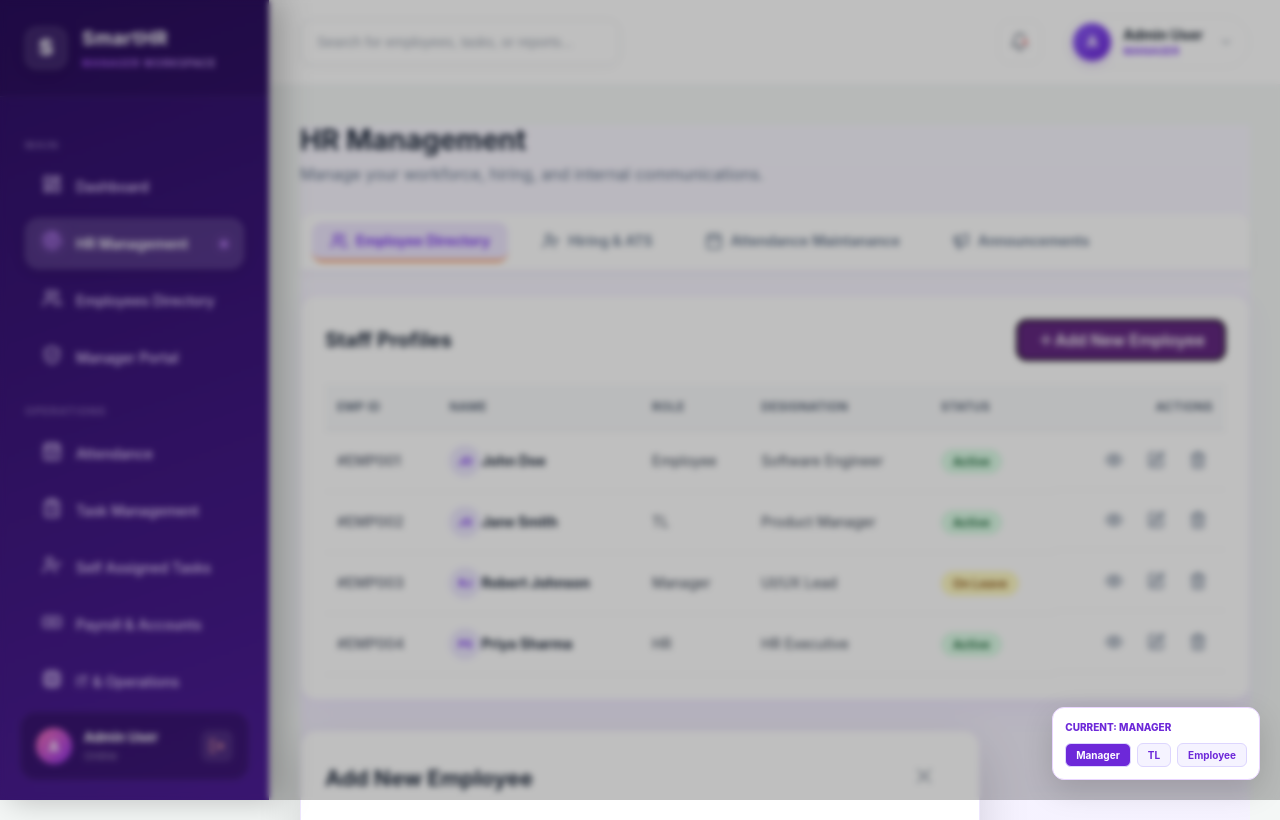
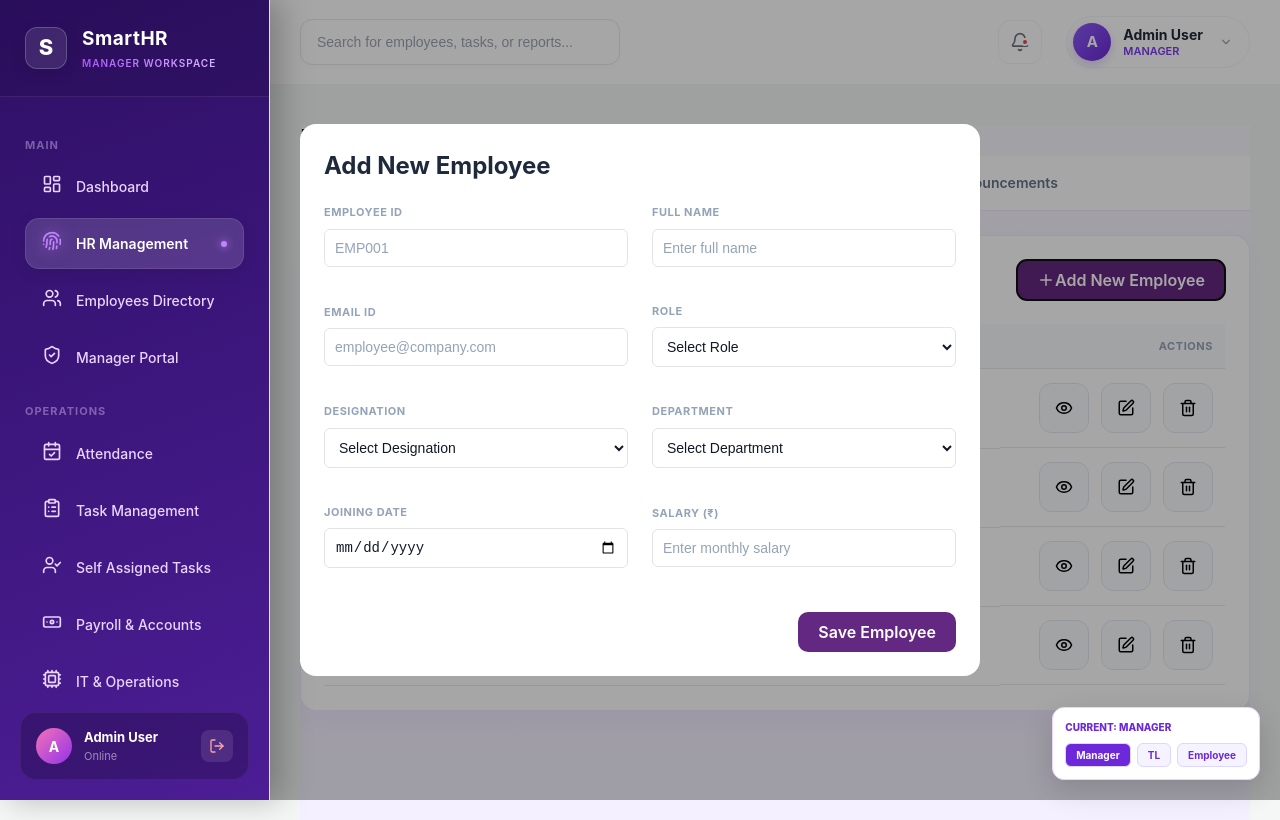
Before and after one commit to Ragulkumar7/hrms, a React app in the folder frontend/: page /hrManagement in a window 1280 px wide. Both pictures are taken after a click on the button "Add New Employee". Built offline with nearby package versions, Linux system fonts and the light colour scheme; the HTML template or start-up script is replaced by a standard one.

Commit message:
hrManage

```diff
--- a/frontend/src/components/hrManagement.jsx
+++ b/frontend/src/components/hrManagement.jsx
@@ -1,7 +1,7 @@
 import React, { useState, useMemo } from 'react';
 import {
   Users, UserPlus, FileSearch, Megaphone,
-  Calendar, Upload, Search, MoreVertical, Plus,
+  Calendar, Upload, Search, Plus,
   X, Eye, Edit, Trash2
 } from 'lucide-react';
 
@@ -12,65 +12,131 @@ const HRManagement = () => {
   const tabs = [
     { id: 'directory', label: 'Employee Directory', icon: <Users size={18} /> },
     { id: 'hiring', label: 'Hiring & ATS', icon: <UserPlus size={18} /> },
-    { id: 'attendance', label: 'Attendance Maintanance', icon: <Calendar size={18} /> },
+    { id: 'attendance', label: 'Attendance Maintenance', icon: <Calendar size={18} /> },
     { id: 'announcements', label: 'Announcements', icon: <Megaphone size={18} /> },
   ];
 
   const hrStyles = `
     .animate-in { animation: fadeIn 0.6s ease-out; }
-    @keyframes fadeIn { from { opacity: 0; transform: translateY(8px); } to { opacity: 1; transform: translateY(0); } }
+    @keyframes fadeIn {
+      from { opacity: 0; transform: translateY(8px); }
+      to { opacity: 1; transform: translateY(0); }
+    }
 
-    .light-premium { background: linear-gradient(to bottom, #f9f7ff 0%, #f3efff 100%); min-height: 100vh; color: #1e293b; font-family: 'Inter', system-ui, sans-serif; }
-    .glass-card { background: white; border-radius: 16px; padding: 24px; box-shadow: 0 10px 30px rgba(139,92,246,0.06); border: 1px solid rgba(139,92,246,0.12); }
-    .tab-container { background: white; border-bottom: 1px solid rgba(139,92,246,0.15); border-radius: 12px 12px 0 0; padding: 8px 12px; box-shadow: 0 4px 12px rgba(0,0,0,0.03); overflow-x: auto; white-space: nowrap; }
-    .tab-btn { color: #64748b; font-weight: 600; padding: 10px 18px; border-radius: 10px; transition: all 0.25s ease; display: inline-flex; align-items: center; gap: 8px; }
-    .tab-btn:hover { color: #7c3aed; background: rgba(139,92,246,0.07); }
-    .tab-btn.active { color: #7c3aed; background: rgba(139,92,246,0.15); font-weight: 700;position: relative;}
-    .tab-btn.active::after {content: position: absolute;bottom: 0;left: 0;width: 100%;height: 3px;background: transparent;   /* no visible line */}
+    .light-premium {
+      background: linear-gradient(to bottom, #f9f7ff 0%, #f3efff 100%);
+      min-height: 100vh;
+      color: #1e293b;
+      font-family: 'Inter', system-ui, sans-serif;
+    }
 
-    .btn-action { background: #632881ff; color: white; padding: 10px 20px; border-radius: 10px; font-weight: 600; border: none; transition: all 0.2s; white-space: nowrap; }
-    .btn-action:hover { background: #462f55ff; transform: translateY(-1px); }
+    .glass-card {
+      background: white;
+      border-radius: 16px;
+      padding: 24px;
+      box-shadow: 0 10px 30px rgba(139,92,246,0.06);
+      border: 1px solid rgba(139,92,246,0.12);
+    }
 
-    .admin-input { background: white; border: 1px solid #d1d5db; color: #1f2937; padding: 10px 14px; border-radius: 10px; box-shadow: inset 0 1px 2px rgba(0,0,0,0.04); transition: all 0.2s; width: 100%; box-sizing: border-box; }
-    .admin-input:focus { border-color: #c084fc; box-shadow: 0 0 0 3px rgba(192,132,252,0.15); outline: none; }
+    .tab-container {
+      background: white;
+      border-bottom: 1px solid rgba(139,92,246,0.15);
+      padding: 8px 12px;
+      display: flex;
+      gap: 6px;
+      overflow-x: auto;
+    }
 
-    .custom-table { width: 100%; border-collapse: collapse; min-width: 900px; }
-    .custom-table th { color: #475569; font-size: 12px; font-weight: 600; text-transform: uppercase; letter-spacing: 0.4px; padding: 14px 12px; background: #f9fafb; border-bottom: 1px solid #e5e7eb; text-align: left; white-space: nowrap; }
-    .custom-table td { color: #1e293b; padding: 14px 12px; border-bottom: 1px solid #f3f4f6; white-space: nowrap; }
-    .custom-table tr:hover { background: #f9fafb; }
+    .tab-btn {
+      color: #64748b;
+      font-weight: 600;
+      padding: 10px 18px;
+      border-radius: 10px;
+      background: none;
+      border: none;
+      cursor: pointer;
+      display: flex;
+      align-items: center;
+      gap: 8px;
+    }
 
-    .status-pill { padding: 5px 12px; border-radius: 999px; font-size: 12px; font-weight: 600; }
-    .approved  { background: #ecfdf5; color: #065f46; }
-    .pending   { background: #fff7ed; color: #c2410c; }
-    .rejected  { background: #fef2f2; color: #991b1b; }
+    .tab-btn.active {
+      color: #7c3aed;
+      background: rgba(139,92,246,0.15);
+    }
 
-    .modal-overlay { position: fixed; inset: 0; background: rgba(0,0,0,0.25); z-index: 9999; display: flex; align-items: center; justify-content: center; backdrop-filter: blur(3px); }
-    .modal-content { background: white; border-radius: 16px; width: 90%; max-width: 680px; max-height: 90vh; overflow-y: auto; padding: 24px; box-shadow: 0 20px 50px rgba(0,0,0,0.15); border: 1px solid rgba(139,92,246,0.15); z-index: 10000; }
-    .form-grid { display: grid; grid-template-columns: repeat(2, 1fr); gap: 16px 24px; }
-    .form-group { display: flex; flex-direction: column; gap: 6px; }
-    .form-group label { font-size: 12px; color: #475569; font-weight: 600; text-transform: uppercase; letter-spacing: 0.4px; }
-    .modal-header { display: flex; justify-content: space-between; align-items: center; margin-bottom: 24px; }
-    .close-btn { background: none; border: none; color: #9ca3af; cursor: pointer; font-size: 24px; transition: color 0.2s; }
-    .close-btn:hover { color: #f97316; }
+    .btn-action {
+      background: #632881;
+      color: white;
+      padding: 10px 20px;
+      border-radius: 10px;
+      font-weight: 600;
+      border: none;
+      cursor: pointer;
+    }
 
-    .action-btn { background: none; border: none; cursor: pointer; color: #64748b; padding: 6px; border-radius: 6px; transition: all 0.2s; }
-    .action-btn:hover { background: rgba(139,92,246,0.1); color: #7c3aed; }
+    .admin-input {
+      width: 100%;
+      padding: 10px 14px;
+      border-radius: 10px;
+      border: 1px solid #d1d5db;
+    }
 
-    @media (max-width: 1024px) {
-      .tab-container { overflow-x: auto; white-space: nowrap; padding-bottom: 12px; }
-      .tab-btn { padding: 8px 14px; font-size: 13px; }
+    .custom-table {
+      width: 100%;
+      border-collapse: collapse;
+      min-width: 900px;
     }
+
+    .custom-table th, .custom-table td {
+      padding: 14px 12px;
+      border-bottom: 1px solid #e5e7eb;
+      text-align: left;
+    }
+
+    .status-pill {
+      padding: 5px 12px;
+      border-radius: 999px;
+      font-size: 12px;
+      font-weight: 600;
+    }
+
+    .approved { background: #ecfdf5; color: #065f46; }
+    .pending { background: #fff7ed; color: #c2410c; }
+    .rejected { background: #fef2f2; color: #991b1b; }
+
+    /* ⭐ FIX 1: NO BLUR */
+    .modal-overlay {
+      position: fixed;
+      inset: 0;
+      background: rgba(0,0,0,0.35);
+      z-index: 999;
+    }
+
+    /* ⭐ FIX 2: MODAL ALWAYS ABOVE */
+    .modal-content {
+      position: fixed;
+      top: 50%;
+      left: 50%;
+      transform: translate(-50%, -50%);
+      background: white;
+      border-radius: 16px;
+      width: 90%;
+      max-width: 680px;
+      max-height: 90vh;
+      overflow-y: auto;
+      padding: 24px;
+      z-index: 1000;
+    }
+
+    .form-grid {
+      display: grid;
+      grid-template-columns: repeat(2, 1fr);
+      gap: 16px 24px;
+    }
+
     @media (max-width: 768px) {
-      .page-header { flex-direction: column; align-items: flex-start; gap: 16px; }
-      .custom-table th, .custom-table td { padding: 10px 8px; font-size: 13px; }
-      .glass-card { padding: 16px; }
-      .btn-action { padding: 10px 16px; font-size: 14px; }
-      .form-grid { grid-template-columns: 1fr; gap: 16px; }
-      .modal-content { padding: 20px; }
-    }
-    @media (max-width: 480px) {
-      h1 { font-size: 24px; }
-      .modal-content { padding: 16px; }
+      .form-grid { grid-template-columns: 1fr; }
     }
   `;
 
@@ -78,21 +144,14 @@ const HRManagement = () => {
     <div className="light-premium animate-in">
       <style>{hrStyles}</style>
 
-      <div className="page-header" style={{ marginBottom: '28px' }}>
-        <div>
-          <h1 style={{ fontSize: '28px', fontWeight: '700', color: '#1e293b' }}>HR Management</h1>
-          <p style={{ color: '#64748b', marginTop: '6px' }}>
-            Manage your workforce, hiring, and internal communications.
-          </p>
-        </div>
-      </div>
+      <h1 style={{ fontSize: 28, fontWeight: 700 }}>HR Management</h1>
 
       <div className="tab-container">
-        {tabs.map((tab) => (
+        {tabs.map(tab => (
           <button
             key={tab.id}
+            className={`tab-btn ${activeTab === tab.id ? 'active' : ''}`}
             onClick={() => setActiveTab(tab.id)}
-            className={`tab-btn ${activeTab === tab.id ? 'active' : ''}`}
           >
             {tab.icon} {tab.label}
           </button>
@@ -100,7 +159,9 @@ const HRManagement = () => {
       </div>
 
       <div className="glass-card">
-        {activeTab === 'directory' && <EmployeeDirectory setShowAddEmployeeModal={setShowAddEmployeeModal} />}
+        {activeTab === 'directory' && (
+          <EmployeeDirectory setShowAddEmployeeModal={setShowAddEmployeeModal} />
+        )}
         {activeTab === 'hiring' && <HiringATS />}
         {activeTab === 'attendance' && <AttendanceMaint />}
         {activeTab === 'announcements' && <AnnouncementsPortal />}
@@ -108,95 +169,119 @@ const HRManagement = () => {
 
       {showAddEmployeeModal && (
         <>
-          <div className="modal-overlay" onClick={() => setShowAddEmployeeModal(false)} />
+          <div
+            className="modal-overlay"
+            onClick={() => setShowAddEmployeeModal(false)}
+          />
+
           <div className="modal-content">
-            <div className="modal-header">
-              <h2 style={{ fontSize: '22px', fontWeight: '700', color: '#1e293b' }}>Add New Employee</h2>
-              <button
-                onClick={() => setShowAddEmployeeModal(false)}
-                style={{ background: 'none', border: 'none', cursor: 'pointer', color: '#9ca3af' }}
-              >
-                <X size={24} />
-              </button>
+            <h2>Add New Employee</h2>
+
+            <div className="form-grid">
+
+  {/* Employee ID */}
+  <div className="form-group">
+    <label>EMPLOYEE ID</label>
+    <input
+      type="text"
+      className="admin-input"
+      placeholder="EMP001"
+      required
+    />
   </div>
 
-            <form>
-              <div className="form-grid">
+  {/* Full Name */}
   <div className="form-group">
     <label>FULL NAME</label>
-                  <input type="text" className="admin-input" placeholder="Enter full name" required />
+    <input
+      type="text"
+      className="admin-input"
+      placeholder="Enter full name"
+      required
+    />
   </div>
+
+  {/* Email ID */}
   <div className="form-group">
-                  <label>EMAIL ADDRESS</label>
-                  <input type="email" className="admin-input" placeholder="employee@company.com" required />
+    <label>EMAIL ID</label>
+    <input
+      type="email"
+      className="admin-input"
+      placeholder="employee@company.com"
+      required
+    />
   </div>
+
+  {/* Role – IT Sector */}
   <div className="form-group">
     <label>ROLE</label>
     <select className="admin-input" required>
       <option value="">Select Role</option>
-                    <option>Employee</option>
-                    <option>TL (Team Lead)</option>
-                    <option>Manager</option>
+      <option>Software Developer</option>
+      <option>Frontend Developer</option>
+      <option>Backend Developer</option>
+      <option>Full Stack Developer</option>
+      <option>QA / Tester</option>
+      <option>DevOps Engineer</option>
+      <option>UI / UX Designer</option>
       <option>HR</option>
+      <option>System Admin</option>
     </select>
   </div>
+
+  {/* Designation */}
   <div className="form-group">
     <label>DESIGNATION</label>
-                  <input type="text" className="admin-input" placeholder="e.g. Senior Developer" required />
+    <select className="admin-input" required>
+      <option value="">Select Designation</option>
+      <option>Employee</option>
+      <option>Team Lead (TL)</option>
+      <option>Manager</option>
+      <option>Accounts</option>
+      <option>Sales</option>
+    </select>
   </div>
+
+  {/* Department */}
   <div className="form-group">
     <label>DEPARTMENT</label>
     <select className="admin-input" required>
       <option value="">Select Department</option>
       <option>Engineering</option>
-                    <option>Design</option>
-                    <option>Product</option>
-                    <option>Marketing</option>
+      <option>IT Support</option>
+      <option>HR</option>
       <option>Finance</option>
-                    <option>HR</option>
+      <option>Sales</option>
+      <option>Operations</option>
     </select>
   </div>
+
+  {/* Joining Date */}
   <div className="form-group">
     <label>JOINING DATE</label>
     <input type="date" className="admin-input" required />
   </div>
+
+  {/* Salary */}
   <div className="form-group">
-                  <label>BASIC PAY (₹)</label>
-                  <input type="number" className="admin-input" placeholder="Enter basic salary" min="0" required />
-                </div>
+    <label>SALARY (₹)</label>
+    <input
+      type="number"
+      className="admin-input"
+      placeholder="Enter monthly salary"
+      min="0"
+      required
+    />
   </div>
 
-              <div style={{ display: 'flex', justifyContent: 'flex-end', gap: '16px', marginTop: '32px', flexWrap: 'wrap' }}>
-                <button
-                  type="button"
-                  onClick={() => setShowAddEmployeeModal(false)}
-                  style={{
-                    padding: '10px 28px',
-                    background: '#f3f4f6',
-                    color: '#4b5563',
-                    borderRadius: '10px',
-                    border: 'none',
-                    cursor: 'pointer',
-                    fontWeight: '500',
-                    flex: '1 1 auto',
-                    minWidth: '120px'
-                  }}
-                >
-                  Cancel
-                </button>
-                <button
-                  type="button"
-                  className="btn-action"
-                  style={{ padding: '10px 32px', flex: '1 1 auto', minWidth: '140px' }}
-                  onClick={() => {
-                    alert('New employee added! (Connect your backend / state logic here)');
-                    setShowAddEmployeeModal(false);
-                  }}
-                >
-                  Add Employee
+</div>
+
+
+            <div style={{ marginTop: 24, textAlign: 'right' }}>
+              <button className="btn-action" onClick={() => setShowAddEmployeeModal(false)}>
+                Save Employee
               </button>
             </div>
-            </form>
           </div>
         </>
       )}
```
Lines whose indentation alone changed are shown as unchanged.
